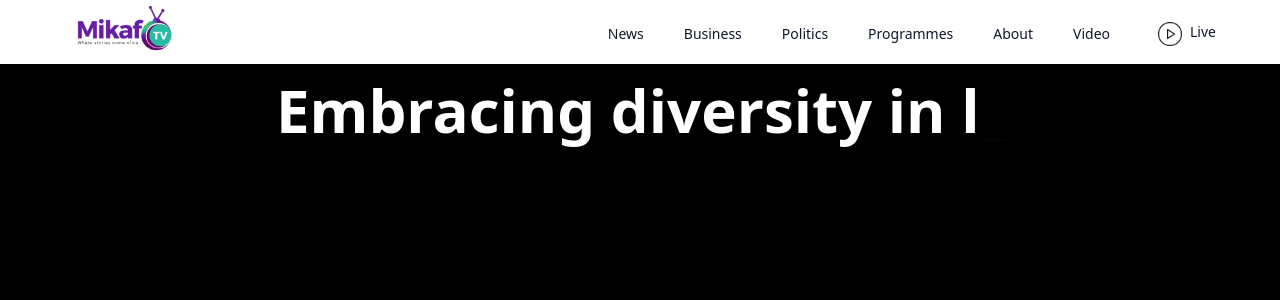
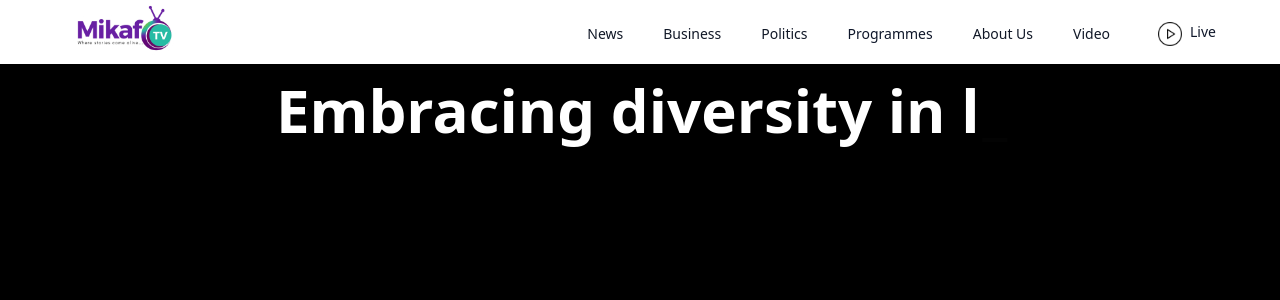
Before and after one commit to samuelfreeman/Mikaftv, a React (Vite) app: page /comingsoon in a window 1280 px wide. Shown: the top 300 px of the page. Built offline with nearby package versions, Linux system fonts and the light colour scheme.

Commit message:
about to about us

```diff
--- a/src/Pages/components/Navbar.tsx
+++ b/src/Pages/components/Navbar.tsx
@@ -59,7 +59,7 @@ const Navbar: React.FC = () => {
                             <Button variant="link"><NavLink to="/comingsoon" className="text-gray-900 hover:text-gray-700">Business</NavLink></Button>
                             <Button variant="link"> <NavLink to="/comingsoon" className="text-gray-900 hover:text-gray-700">Politics</NavLink></Button>
                             <Button variant="link"> <NavLink to="/programmes">Programmes</NavLink></Button>
-                            <Button variant="link"><NavLink to="/about" className="text-gray-900 hover:text-gray-700">About</NavLink></Button>
+                            <Button variant="link"><NavLink to="/about" className="text-gray-900 hover:text-gray-700">About Us</NavLink></Button>
                             <Button variant="link"> <NavLink to="/comingsoon" className="text-gray-900 hover:text-gray-700">Video</NavLink></Button>
                             <Button variant="link" > <div className='flex '>
                                 <img src="/play-button.png" className='px-2' width={"40"} height={"20"} alt="" />
@@ -90,7 +90,7 @@ const Navbar: React.FC = () => {
 
                         <Button variant="link"><NavLink to="/comingsoon" className="text-gray-900 hover:text-gray-700">Business</NavLink></Button>
                         <Button variant="link"> <NavLink to="/comingsoon" className="text-gray-900 hover:text-gray-700">Politics</NavLink></Button>
-                        <Button variant="link"><NavLink to="/about" className="text-gray-900 hover:text-gray-700">About</NavLink></Button>
+                        <Button variant="link"><NavLink to="/about" className="text-gray-900 hover:text-gray-700">About Us</NavLink></Button>
                         <Button variant="link"><NavLink to="/programmes">Programmes</NavLink></Button>
                         <Button variant="link"> <NavLink to="/comingsoon" className="text-gray-900 hover:text-gray-700">Video</NavLink></Button>
                         <Button variant="link" > <div className='flex '>
```
